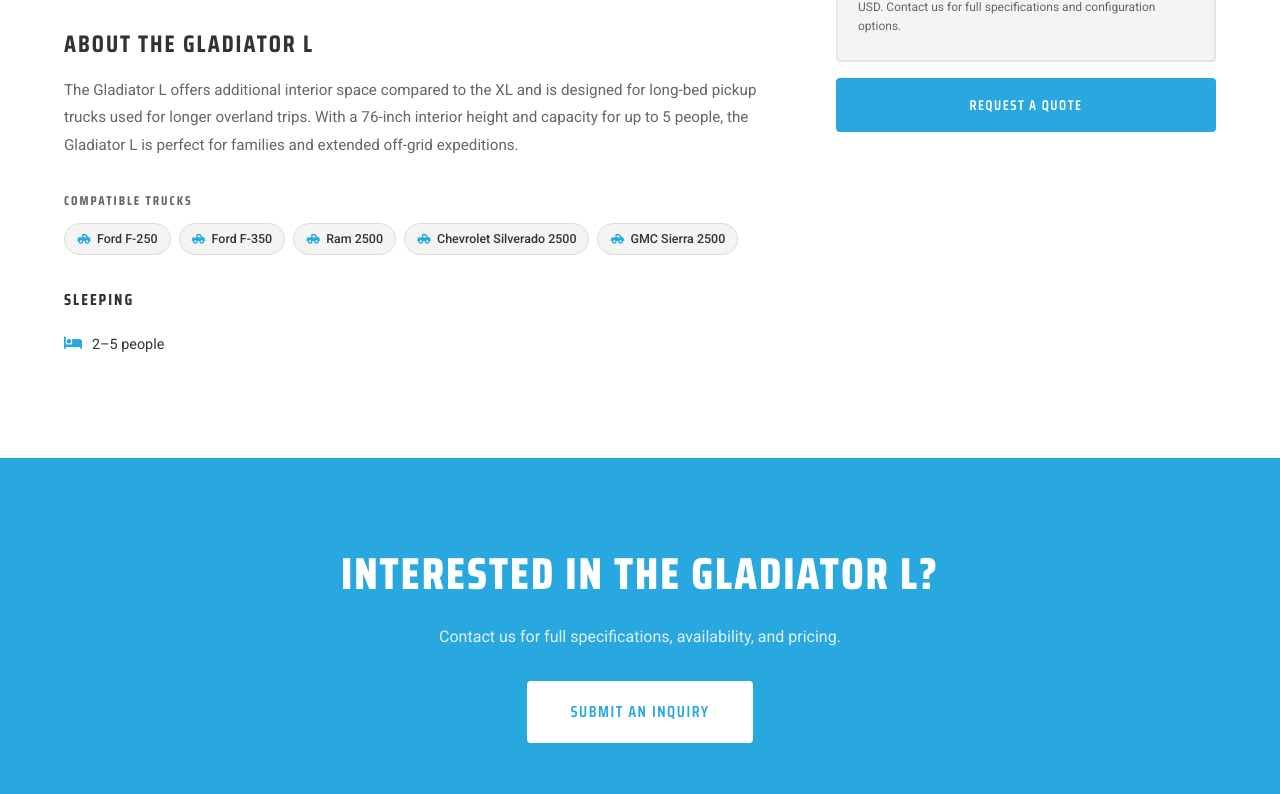
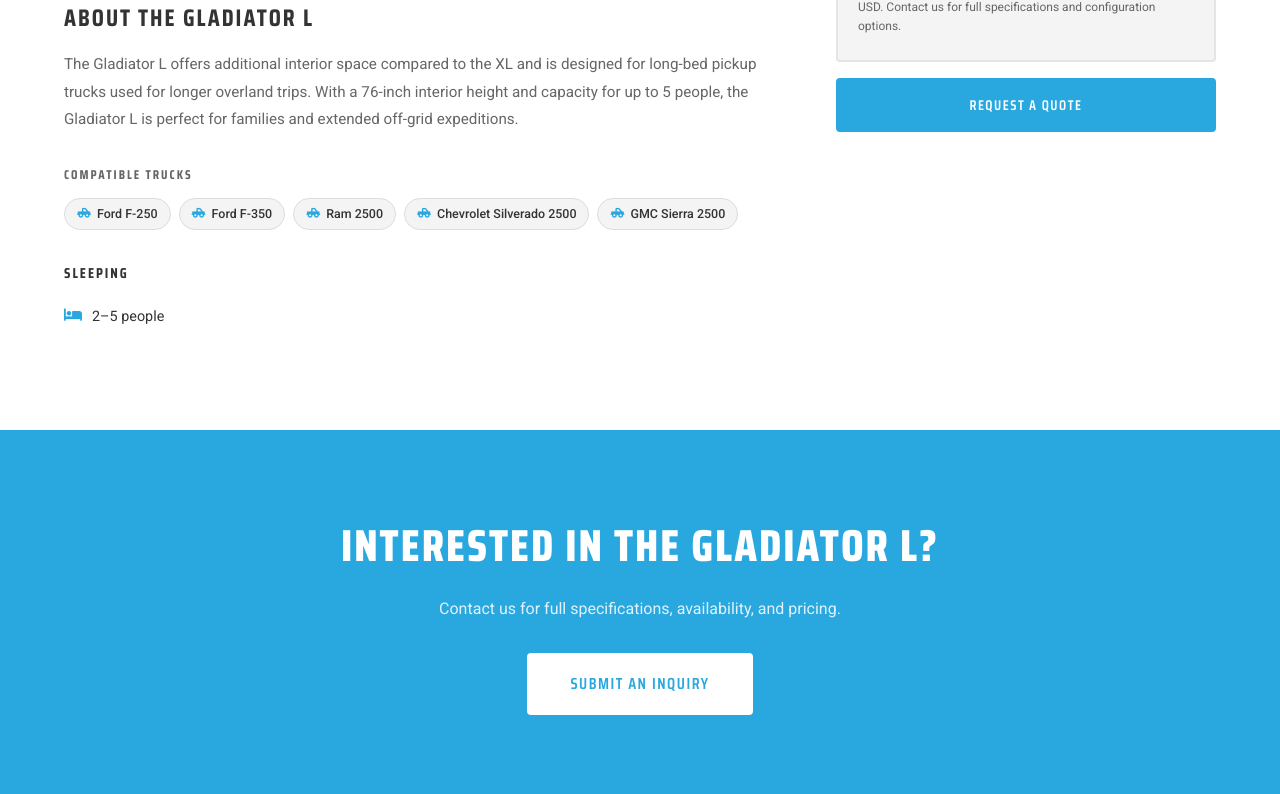
Before and after one commit to devrankacan/gemoutdoor, a PHP site: page /gladiator-l.html in a window 1280 px wide. Shown: the part 854-1648 px from the top of the page. Run offline with PHP 8.4, Linux system fonts and the light colour scheme.

Commit message:
CSS quality refactor: remove inline styles across all pages
- Replace inline heading styles with .product-section-title and .product-feature-title classes in all 5 product pages
- Remove <br /> spacer tags; use CSS margin (p + p) for spacing
- Replace inline styles on Find My Camper card (index.html) with .product-card--cta classes
- Fix cyberglad-premium.html price-value inline font-size → .price-value--sm class
- Fix contact.html sidebar button inline margin → .btn-stack class
- Add corresponding CSS rules: .price-value--sm, .product-card--cta, .product-card-cta-icon/title/text, .btn-stack, .product-description p + p

https://claude.ai/code/session_01P8JQ9mYZUeoertXLQTiEcv

```diff
--- a/contact.html
+++ b/contact.html
@@ -152,7 +152,7 @@
             <h3>Not Sure Which Model?</h3>
             <p>Use our truck compatibility guide or browse all models to find the right fit.</p>
             <a href="compatible-trucks.html" class="btn btn-secondary">Compatible Trucks Guide</a>
-            <a href="truck-campers.html" class="btn btn-secondary" style="margin-top:10px;">View All Models</a>
+            <a href="truck-campers.html" class="btn btn-secondary btn-stack">View All Models</a>
           </div>
         </div>
 
--- a/css/style.css
+++ b/css/style.css
@@ -573,8 +573,22 @@ img { max-width: 100%; height: auto; display: block; }
 }
 .bed-length i { color: var(--blue); }
 
+/* Product main content area */
+.product-main { min-width: 0; }
+.product-section-title {
+  font-family: var(--font-heading);
+  font-size: 1.5rem; font-weight: 700;
+  text-transform: uppercase; letter-spacing: 2px;
+  color: var(--text); margin-bottom: 14px;
+}
+.product-feature-title {
+  font-family: var(--font-heading);
+  font-size: 0.9rem; font-weight: 700;
+  text-transform: uppercase; letter-spacing: 2px;
+  color: var(--text); margin-bottom: 12px;
+}
+
 /* Specs sidebar */
-.product-sidebar {}
 .specs-card {
   background: var(--dark);
   border-radius: var(--radius);
--- a/cyberglad-premium.html
+++ b/cyberglad-premium.html
@@ -49,11 +49,9 @@
           <div class="product-main-img">
             <img src="https://peru-dragonfly-236453.hostingersite.com/wp-content/uploads/2025/11/gorsel_2025-11-09_164137048.png" alt="Cyberglad Premium Truck Camper" />
           </div>
-          <br />
           <div class="product-description">
-            <h2 style="font-family:var(--font-heading);font-size:1.5rem;font-weight:700;text-transform:uppercase;letter-spacing:2px;margin-bottom:14px;">About the Cyberglad Premium</h2>
+            <h2 class="product-section-title">About the Cyberglad Premium</h2>
             <p>Cyberglad Premium is a modern composite truck camper designed for adventure travel with aggressive styling and expedition-grade construction. Built with the same fiberglass composite monocoque technology as all Hotomobil campers, the Cyberglad Premium is engineered for those who demand the most from their overland rig.</p>
-            <br />
             <p>Full specifications and pricing are currently being finalized for the U.S. market. Contact us to register your interest and be the first to receive complete information.</p>
           </div>
           <div class="compat-trucks">
@@ -75,7 +73,7 @@
           </div>
           <div class="price-card">
             <p class="price-label">Pricing</p>
-            <p class="price-value" style="font-size:1.4rem;">Contact Us</p>
+            <p class="price-value price-value--sm">Contact Us</p>
             <p class="price-note">Specifications and pricing will be finalized for the U.S. market soon. Inquire now to get first access.</p>
           </div>
           <a href="contact.html?model=Cyberglad+Premium" class="btn btn-primary sidebar-cta">Register Your Interest</a>
--- a/gladiator-l.html
+++ b/gladiator-l.html
@@ -49,9 +49,8 @@
           <div class="product-main-img">
             <img src="https://peru-dragonfly-236453.hostingersite.com/wp-content/uploads/2025/11/after.png" alt="Gladiator L Truck Camper" />
           </div>
-          <br />
           <div class="product-description">
-            <h2 style="font-family:var(--font-heading);font-size:1.5rem;font-weight:700;text-transform:uppercase;letter-spacing:2px;margin-bottom:14px;">About the Gladiator L</h2>
+            <h2 class="product-section-title">About the Gladiator L</h2>
             <p>The Gladiator L offers additional interior space compared to the XL and is designed for long-bed pickup trucks used for longer overland trips. With a 76-inch interior height and capacity for up to 5 people, the Gladiator L is perfect for families and extended off-grid expeditions.</p>
           </div>
           <div class="compat-trucks">
@@ -65,7 +64,7 @@
             </div>
           </div>
           <div class="product-description">
-            <h3 style="font-family:var(--font-heading);font-size:1rem;font-weight:700;text-transform:uppercase;letter-spacing:2px;margin-bottom:12px;">Sleeping</h3>
+            <h3 class="product-feature-title">Sleeping</h3>
             <ul class="feature-list"><li><i class="fa-solid fa-bed"></i> 2–5 people</li></ul>
           </div>
         </div>
--- a/gladiator-s-premium.html
+++ b/gladiator-s-premium.html
@@ -49,9 +49,8 @@
           <div class="product-main-img">
             <img src="https://peru-dragonfly-236453.hostingersite.com/wp-content/uploads/2025/11/after.png" alt="Gladiator S Premium Truck Camper" />
           </div>
-          <br />
           <div class="product-description">
-            <h2 style="font-family:var(--font-heading);font-size:1.5rem;font-weight:700;text-transform:uppercase;letter-spacing:2px;margin-bottom:14px;">About the Gladiator S Premium</h2>
+            <h2 class="product-section-title">About the Gladiator S Premium</h2>
             <p>The Gladiator S Premium is designed for mid-size pickup trucks and lightweight overland builds. At approximately 1,300 lbs, it's the lightest model in the lineup, making it the ideal choice for Tacoma, Ranger, Colorado, and other mid-size trucks. Despite its compact profile, it includes full kitchen, bathroom, and solar systems.</p>
           </div>
           <div class="compat-trucks">
@@ -65,7 +64,7 @@
             </div>
           </div>
           <div class="product-description">
-            <h3 style="font-family:var(--font-heading);font-size:1rem;font-weight:700;text-transform:uppercase;letter-spacing:2px;margin-bottom:12px;">Sleeping</h3>
+            <h3 class="product-feature-title">Sleeping</h3>
             <ul class="feature-list"><li><i class="fa-solid fa-bed"></i> 2–4 people</li></ul>
           </div>
         </div>
--- a/gladiator-xl.html
+++ b/gladiator-xl.html
@@ -49,9 +49,8 @@
           <div class="product-main-img">
             <img src="https://peru-dragonfly-236453.hostingersite.com/wp-content/uploads/2025/11/after.png" alt="Gladiator XL Truck Camper" />
           </div>
-          <br />
           <div class="product-description">
-            <h2 style="font-family:var(--font-heading);font-size:1.5rem;font-weight:700;text-transform:uppercase;letter-spacing:2px;margin-bottom:14px;">About the Gladiator XL</h2>
+            <h2 class="product-section-title">About the Gladiator XL</h2>
             <p>The Gladiator XL is the most popular Hotomobil truck camper for the U.S. market. Designed for short-bed full-size pickup trucks, it provides a full living space including a bed, kitchen, bathroom, solar power, and heating. Built with fiberglass composite monocoque construction, the Gladiator XL is lighter, stronger, and more weather-resistant than any traditional wood-framed camper.</p>
           </div>
           <div class="compat-trucks">
@@ -66,7 +65,7 @@
             <p class="bed-length"><i class="fa-solid fa-ruler-horizontal"></i> Truck Bed: Short Bed (5.5 – 6.5 ft)</p>
           </div>
           <div class="product-description">
-            <h3 style="font-family:var(--font-heading);font-size:1rem;font-weight:700;text-transform:uppercase;letter-spacing:2px;margin-bottom:12px;">Sleeping</h3>
+            <h3 class="product-feature-title">Sleeping</h3>
             <ul class="feature-list">
               <li><i class="fa-solid fa-bed"></i> 2 adults standard</li>
               <li><i class="fa-solid fa-tent"></i> Up to 5 with optional roof tent</li>
--- a/gladiator-xle.html
+++ b/gladiator-xle.html
@@ -49,9 +49,8 @@
           <div class="product-main-img">
             <img src="https://peru-dragonfly-236453.hostingersite.com/wp-content/uploads/2025/11/gorsel_2025-11-09_164137048.png" alt="Gladiator XLE Truck Camper" />
           </div>
-          <br />
           <div class="product-description">
-            <h2 style="font-family:var(--font-heading);font-size:1.5rem;font-weight:700;text-transform:uppercase;letter-spacing:2px;margin-bottom:14px;">About the Gladiator XLE</h2>
+            <h2 class="product-section-title">About the Gladiator XLE</h2>
             <p>The Gladiator XLE is the largest camper in the lineup, designed for heavy-duty pickup trucks and extended expedition travel. With the largest refrigerator, generous freshwater capacity, and maximum interior space, the XLE is ideal for long-duration off-grid adventures.</p>
           </div>
           <div class="compat-trucks">
@@ -67,7 +66,7 @@
             <p class="bed-length"><i class="fa-solid fa-ruler-horizontal"></i> Truck Bed: Long Bed (6.5 – 8 ft)</p>
           </div>
           <div class="product-description">
-            <h3 style="font-family:var(--font-heading);font-size:1rem;font-weight:700;text-transform:uppercase;letter-spacing:2px;margin-bottom:12px;">Sleeping</h3>
+            <h3 class="product-feature-title">Sleeping</h3>
             <ul class="feature-list">
               <li><i class="fa-solid fa-bed"></i> 2–5 people</li>
             </ul>
```
Also changed, not shown: other parts of css/style.css (+33 -5 lines), index.html (+4 -4 lines).
